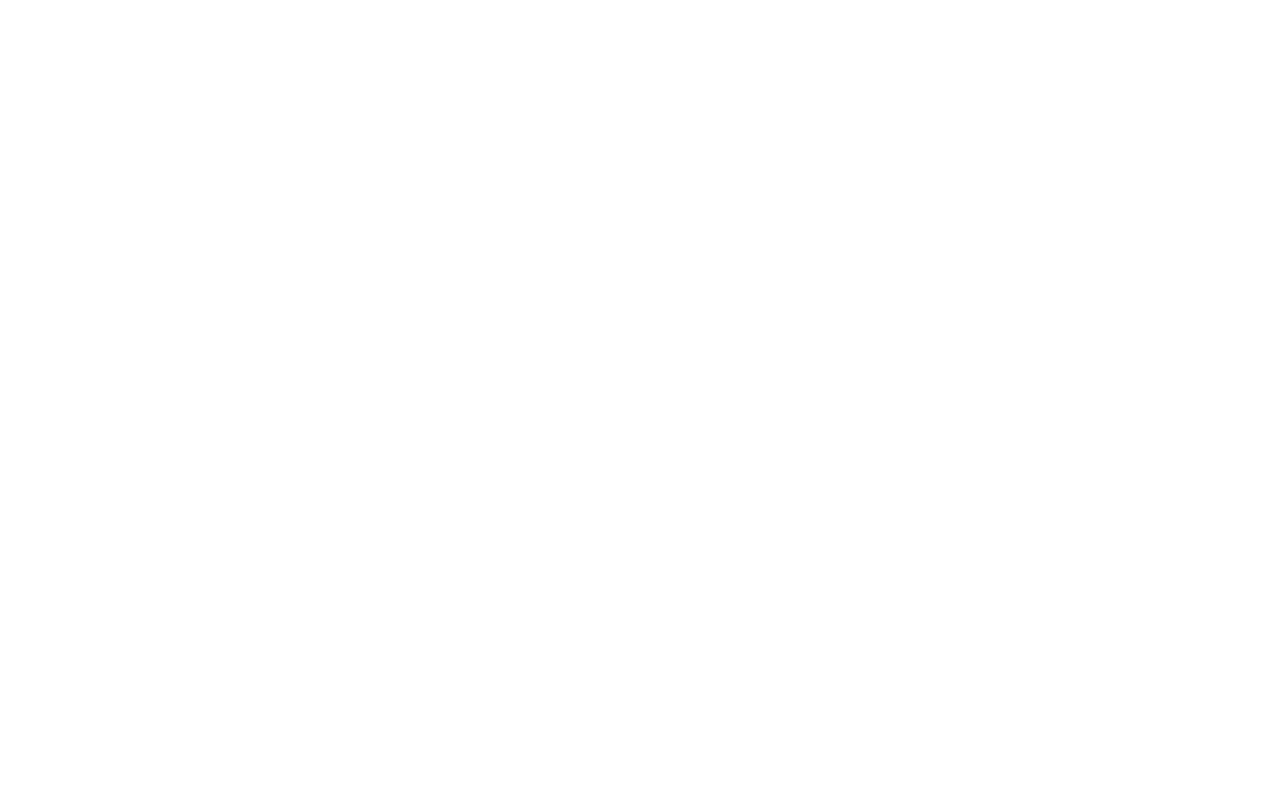
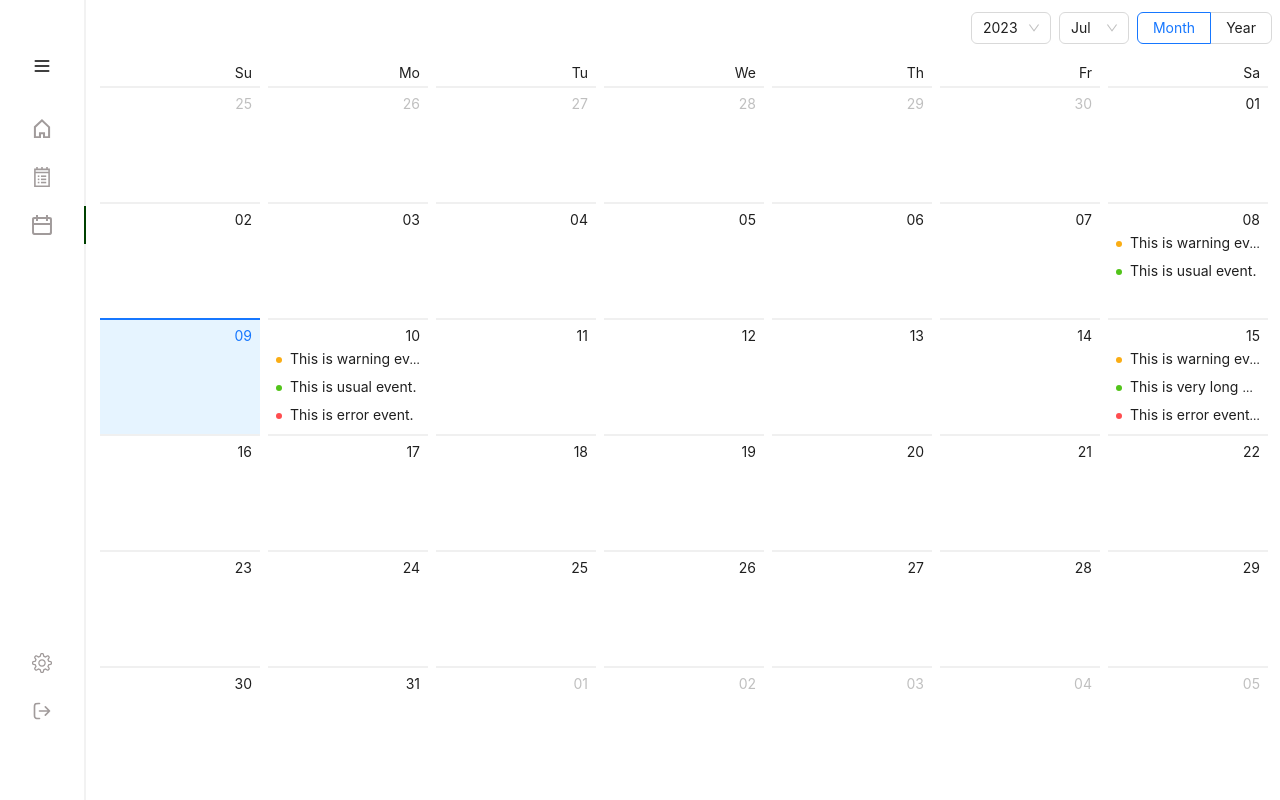
Before and after one commit to NadiiaNanivska/tasktracker-ui, a React (Create React App) app: page /calendar in a window 1280 px wide. Before the commit this address had no page. Built offline with nearby package versions, Linux system fonts and the light colour scheme.

Commit message:
Removed unnecessary function

```diff
--- a/src/App.js
+++ b/src/App.js
@@ -1,24 +1,29 @@
 import './App.css';
+import { useState, useContext } from 'react';
 import {BrowserRouter, Route, Routes} from 'react-router-dom';
 import Home from "./components/Home";
 import Login from "./components/Login";
 import Register from "./components/Register";
 import HomePage from "./components/HomePage";
 import Settings from "./components/Settings";
+import CalendarPage from "./components/CalendarPage";
+import SidebarContext from './contexts/SidebarContext';
 
 function App() {
+  const [sidebarWidth, setSidebarWidth] = useState(5);
   return (
-      <>
+    <SidebarContext.Provider value={sidebarWidth}>
        <BrowserRouter>
          <Routes>
-           <Route path="/tasks" element={<Home />}></Route>
+           <Route path="/tasks" element={<Home  />}></Route>
+           <Route path="/calendar" element={<CalendarPage />}></Route>
              <Route path="/login" element={<Login />}></Route>
              <Route path="/register" element={<Register />}></Route>
              <Route path="/" element={<HomePage />}></Route>
              <Route path="/settings" element={<Settings />}></Route>
          </Routes>
        </BrowserRouter>
-      </>
+      </SidebarContext.Provider>
   );
 }
 
--- /dev/null
+++ b/src/components/Calendar.js
@@ -0,0 +1,104 @@
+import { Badge, Calendar } from 'antd';
+import '../styles/CustomCalendar.css';
+
+const getListData = (value) => {
+    let listData;
+    switch (value.date()) {
+        case 8:
+            listData = [
+                {
+                    type: 'warning',
+                    content: 'This is warning event.',
+                },
+                {
+                    type: 'success',
+                    content: 'This is usual event.',
+                },
+            ];
+            break;
+        case 10:
+            listData = [
+                {
+                    type: 'warning',
+                    content: 'This is warning event.',
+                },
+                {
+                    type: 'success',
+                    content: 'This is usual event.',
+                },
+                {
+                    type: 'error',
+                    content: 'This is error event.',
+                },
+            ];
+            break;
+        case 15:
+            listData = [
+                {
+                    type: 'warning',
+                    content: 'This is warning event',
+                },
+                {
+                    type: 'success',
+                    content: 'This is very long usual event。。....',
+                },
+                {
+                    type: 'error',
+                    content: 'This is error event 1.',
+                },
+                {
+                    type: 'error',
+                    content: 'This is error event 2.',
+                },
+                {
+                    type: 'error',
+                    content: 'This is error event 3.',
+                },
+                {
+                    type: 'error',
+                    content: 'This is error event 4.',
+                },
+            ];
+            break;
+        default:
+    }
+    return listData || [];
+};
+const getMonthData = (value) => {
+    if (value.month() === 8) {
+        return 1394;
+    }
+};
+const CustomCalendar = () => {
+    const monthCellRender = (value) => {
+        const num = getMonthData(value);
+        return num ? (
+            <div className="notes-month">
+                <section>{num}</section>
+                <span>Backlog number</span>
+            </div>
+        ) : null;
+    };
+    const dateCellRender = (value) => {
+        const listData = getListData(value);
+        return (
+            <ul className="events">
+                {listData.map((item) => (
+                    <li key={item.content}>
+                        <Badge className="event-text" status={item.type} text={item.content} />
+                    </li>
+                ))}
+            </ul>
+        );
+    };
+    const cellRender = (current, info) => {
+        if (info.type === 'date') return dateCellRender(current);
+        if (info.type === 'month') return monthCellRender(current);
+        return info.originNode;
+    };
+    return <>
+    <Calendar cellRender={cellRender} />
+    </>;
+};
+
+export default CustomCalendar;
--- /dev/null
+++ b/src/components/CalendarPage.js
@@ -0,0 +1,26 @@
+import React, { useState, useEffect, useContext } from "react";
+import Sidebar from "./Sidebar";
+import CustomCalendar from "./Calendar";
+import SidebarContext from "../contexts/SidebarContext";
+
+const CalendarPage = () => {
+    const contextData = useContext(SidebarContext);
+    const [sidebarWidth, setSidebarWidth] = useState(contextData);
+    const navbarWidth = `calc(100% - ${sidebarWidth}em - 1.5em)`;
+    const [isDarkMode, setIsDarkMode] = useState(localStorage.getItem('isDarkMode') === 'true');
+
+    const updateSidebarWidth = (newWidth) => {
+        setSidebarWidth(newWidth);
+    };
+    useEffect(() => {
+        localStorage.setItem('isDarkMode', String(isDarkMode));
+    }, [isDarkMode]);
+    return (<>
+        <Sidebar isDarkMode={isDarkMode} updateSidebarWidth={updateSidebarWidth} updateContentWidth={() => { }} />
+        <div style={{ width: navbarWidth, paddingLeft: `${sidebarWidth + 1}em` }}>
+            <CustomCalendar></CustomCalendar>
+        </div>
+    </>)
+}
+
+export default CalendarPage;
--- a/src/components/Home.js
+++ b/src/components/Home.js
@@ -1,14 +1,15 @@
-import React, {useContext, useState, useEffect} from "react";
+import React, { useContext, useState, useEffect } from "react";
 import '../styles/Home.css';
 import Navbar from "./Navbar";
 import Sidebar from "./Sidebar";
 import TasksList from "./TasksList";
 import SidebarContext from "../contexts/SidebarContext";
-import {SearchProvider} from "../contexts/SearchContext";
-import {fetchTasksWithoutName} from "../utils/tasksRequests";
+import { SearchProvider } from "../contexts/SearchContext";
+import { fetchTasksWithoutName } from "../utils/tasksRequests";
 
 const Home = () => {
-    const [sidebarWidth, setSidebarWidth] = useState(18);
+  const contextData = useContext(SidebarContext);
+  const [sidebarWidth, setSidebarWidth] = useState(contextData);
   const navbarWidth = `calc(100% - ${sidebarWidth}em)`;
   const [isDarkMode, setIsDarkMode] = useState(localStorage.getItem('isDarkMode') === 'true');
 
@@ -67,12 +68,12 @@
     <SearchProvider>
       <SidebarContext.Provider value={sidebarWidth}>
         <div className={`home ${isDarkMode ? 'dark' : ''}`}>
-      <Navbar isDarkMode={isDarkMode} toggleDark={() => setIsDarkMode(prevState => !prevState)}/>
-      <Sidebar isDarkMode={isDarkMode} updateSidebarWidth={updateSidebarWidth} updateContentWidth={() => {}}/>
-      <div className="content" style={{width: navbarWidth , paddingLeft: `${sidebarWidth + 1}em`}}>
-          <TasksList name="To do" afterdragtasks={tasks['To do']} updateTasks={updateTasks} isDarkMode={isDarkMode}/>
-            <TasksList name="In progress" afterdragtasks={tasks['In progress']} updateTasks={updateTasks} isDarkMode={isDarkMode}/>
-            <TasksList name="Done" afterdragtasks={tasks['Done']} updateTasks={updateTasks} isDarkMode={isDarkMode}/>
+          <Navbar sidebarWidth={sidebarWidth} isDarkMode={isDarkMode} toggleDark={() => setIsDarkMode(prevState => !prevState)} />
+          <Sidebar isDarkMode={isDarkMode} updateSidebarWidth={updateSidebarWidth}/>
+          <div className="content" style={{ width: navbarWidth, paddingLeft: `${sidebarWidth + 1}em` }}>
+            <TasksList name="To do" afterdragtasks={tasks['To do']} updateTasks={updateTasks} isDarkMode={isDarkMode} />
+            <TasksList name="In progress" afterdragtasks={tasks['In progress']} updateTasks={updateTasks} isDarkMode={isDarkMode} />
+            <TasksList name="Done" afterdragtasks={tasks['Done']} updateTasks={updateTasks} isDarkMode={isDarkMode} />
           </div>
         </div>
         </SidebarContext.Provider>
--- a/src/components/HomePage.js
+++ b/src/components/HomePage.js
@@ -1,4 +1,4 @@
-import React, {useEffect, useRef, useState} from "react";
+import React, {useEffect, useContext, useState} from "react";
 import Sidebar from "./Sidebar";
 import "../styles/HomePage.css";
 import HomePageIcon from "../images/todolist.svg";
@@ -7,12 +7,13 @@
 import instagramIcon from "../images/instagram.svg";
 import telegramIcon from "../images/telegram.svg";
 import DarkModeItem from "../images/dark-mode.svg";
+import SidebarContext from "../contexts/SidebarContext";
 
 
 const HomePage = () => {
-    const [sidebarWidth, setSidebarWidth] = useState(18);
-    const contentWidth = `calc(67.5vh - ${sidebarWidth}em)`;
-    const contentRef = useRef(null);
+    const contextData = useContext(SidebarContext);
+    const [sidebarWidth, setSidebarWidth] = useState(contextData);
+    const contentWidth = `calc(100% - ${sidebarWidth}em)`;
     const [isDarkMode, setIsDarkMode] = useState(localStorage.getItem('isDarkMode') === 'true');
 
     useEffect(() => {
@@ -23,18 +24,10 @@
         setSidebarWidth(newWidth);
     };
 
-    const updateContentWidth = () => {
-        if(sidebarWidth === 18) {
-            contentRef.current.style.marginLeft = `${contentWidth}`;
-        } else {
-            contentRef.current.style.marginLeft = `${contentWidth}`;
-        }
-    }
-
     return (
         <div className={`home-page ${isDarkMode ? 'dark' : ''}`}>
-            <Sidebar isDarkMode={isDarkMode} updateSidebarWidth={updateSidebarWidth} updateContentWidth={updateContentWidth}/>
-            <div className="home-page-content" ref={contentRef}>
+            <Sidebar isDarkMode={isDarkMode} updateSidebarWidth={updateSidebarWidth}/>
+            <div className="home-page-content" style={{ width: contentWidth, paddingLeft: `${sidebarWidth + 1}em` }}>
                 <div className="home-page-left">
                     <div className="home-page-left-head">
                         TaskTracker
--- a/src/components/Sidebar.js
+++ b/src/components/Sidebar.js
@@ -6,14 +6,12 @@
 import SettingsIcon from '../images/settings.svg';
 import LogoutIcon from '../images/log-out.svg';
 import MenuItem from '../images/burger-menu.svg';
-import Navbar from './Navbar';
-import SidebarContext from '../contexts/SidebarContext';
 import {useLocation} from "react-router-dom";
 
-const Sidebar = ({updateSidebarWidth, updateContentWidth, isDarkMode}) => {
+const Sidebar = ({updateSidebarWidth, isDarkMode}) => {
     const sidebarHeadingRef = useRef(null);
     const sidebarTextRef = useRef([]);
-    const [isSidebarOpen, setIsSidebarOpen] = useState(true);
+    const [isSidebarOpen, setIsSidebarOpen] = useState(false);
     const [activeTab, setActiveTab] = useState('');
     const location = useLocation();
 
@@ -35,24 +33,27 @@
         setIsSidebarOpen(prevState => !prevState);
     };
 
-    const hideMenu = () => {
-        updateContentWidth();
-        if (sidebarHeadingRef.current.style.display !== 'none') {
-            updateSidebarWidth(5);
-            sidebarHeadingRef.current.style.display = 'none';
-            sidebarTextRef.current.forEach((ref) => {
-                if (ref.style.display !== 'none') {
-                    ref.style.display = 'none';
-                }
-            });
+    const hideElements = (isHidden) => {
+        const displayValue = isHidden ? 'none' : 'flex';
+        sidebarHeadingRef.current.style.display = displayValue;
+        sidebarTextRef.current.forEach((ref) => {
+          ref.style.display = displayValue;
+        });
+      };
+
+      const hideMenu = () => {
+        if (isSidebarOpen) {
+          updateSidebarWidth(5);
+          hideElements(true);
         } else {
-            sidebarHeadingRef.current.style.display = 'flex';
-            updateSidebarWidth(18);
-            sidebarTextRef.current.forEach((ref) => {
-                    ref.style.display = 'flex';
-            });
+          updateSidebarWidth(18);
+          hideElements(false);
         }
-    }
+      };
+
+      useEffect(() => {
+        hideElements(true);
+      }, []);
 
     return (
         <div className={`sidebar ${isSidebarOpen ? 'open' : 'closed'}`}>
@@ -81,7 +82,7 @@
                     </a>
                 </li>
                 <li className="sidebar-item">
-                    <a href="#" className={`sidebar-link ${isDarkMode ? 'dark' : ''} ${activeTab === 'calendar' ? 'active' : ''}`}>
+                    <a href="/calendar" className={`sidebar-link ${isDarkMode ? 'dark' : ''} ${activeTab === 'calendar' ? 'active' : ''}`}>
                         <div className="icon-wrapper">
                             <img src={CalendarIcon} alt="Home" className="sidebar-icon" />
                         </div>
--- a/src/contexts/SidebarContext.js
+++ b/src/contexts/SidebarContext.js
@@ -1,5 +1,5 @@
 import React from 'react';
 
-const SidebarContext = React.createContext(18);
+const SidebarContext = React.createContext(5);
 
 export default SidebarContext;
--- /dev/null
+++ b/src/styles/CustomCalendar.css
@@ -0,0 +1,19 @@
+.events {
+    margin: 0;
+    padding: 0;
+    list-style: none;
+  }
+  .events .ant-badge-status {
+    width: 100%;
+    overflow: hidden;
+    font-size: 12px;
+    white-space: nowrap;
+    text-overflow: ellipsis;
+  }
+  .notes-month {
+    font-size: 28px;
+    text-align: center;
+  }
+  .notes-month section {
+    font-size: 28px;
+  }
--- a/src/styles/HomePage.css
+++ b/src/styles/HomePage.css
@@ -10,9 +10,7 @@
 
 .home-page-content {
     display: flex;
-    margin-left: 25em;
     flex-direction: row;
-    position: relative;
     height: 100vh;
     border-radius: 8px;
     box-shadow: 0 0 10px rgba(0, 0, 0, 0.1);
```
Lines whose indentation alone changed are shown as unchanged.
